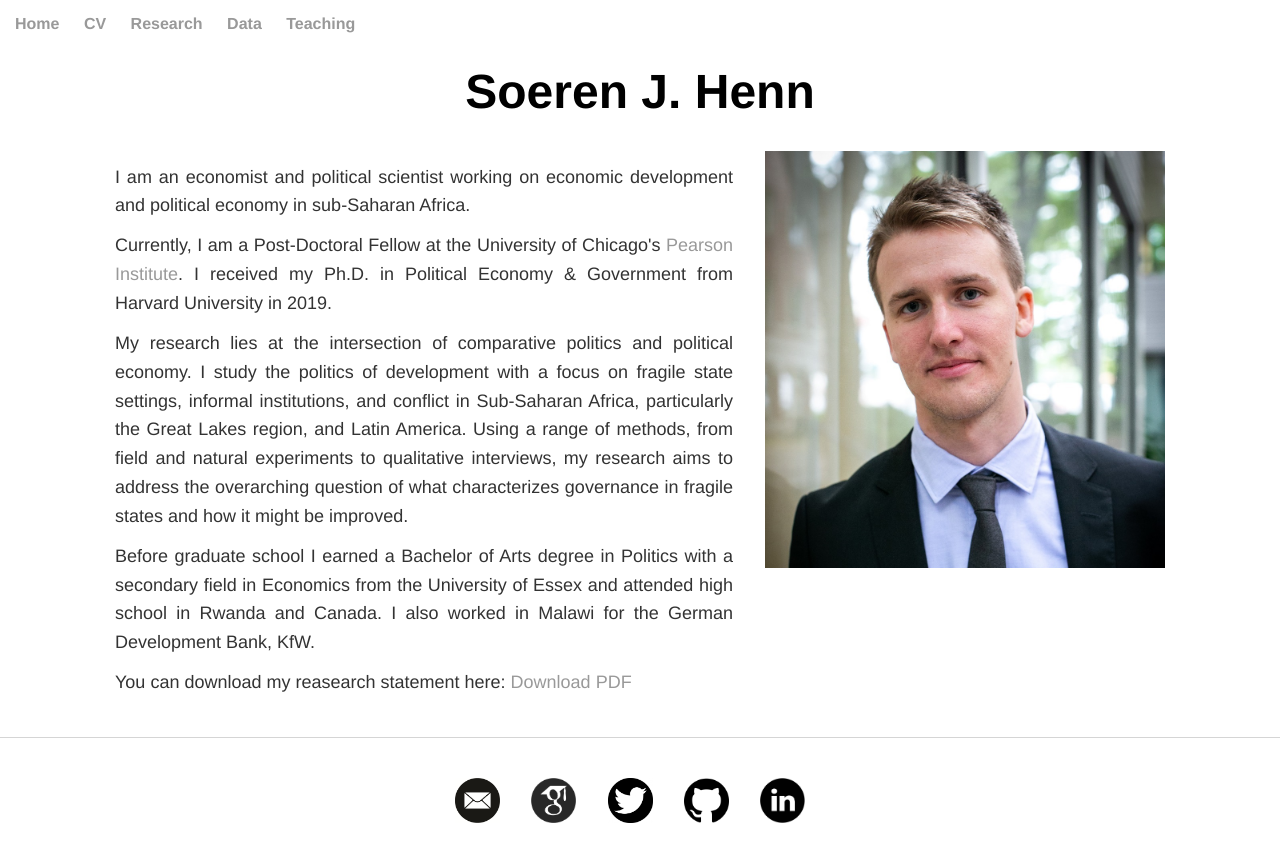
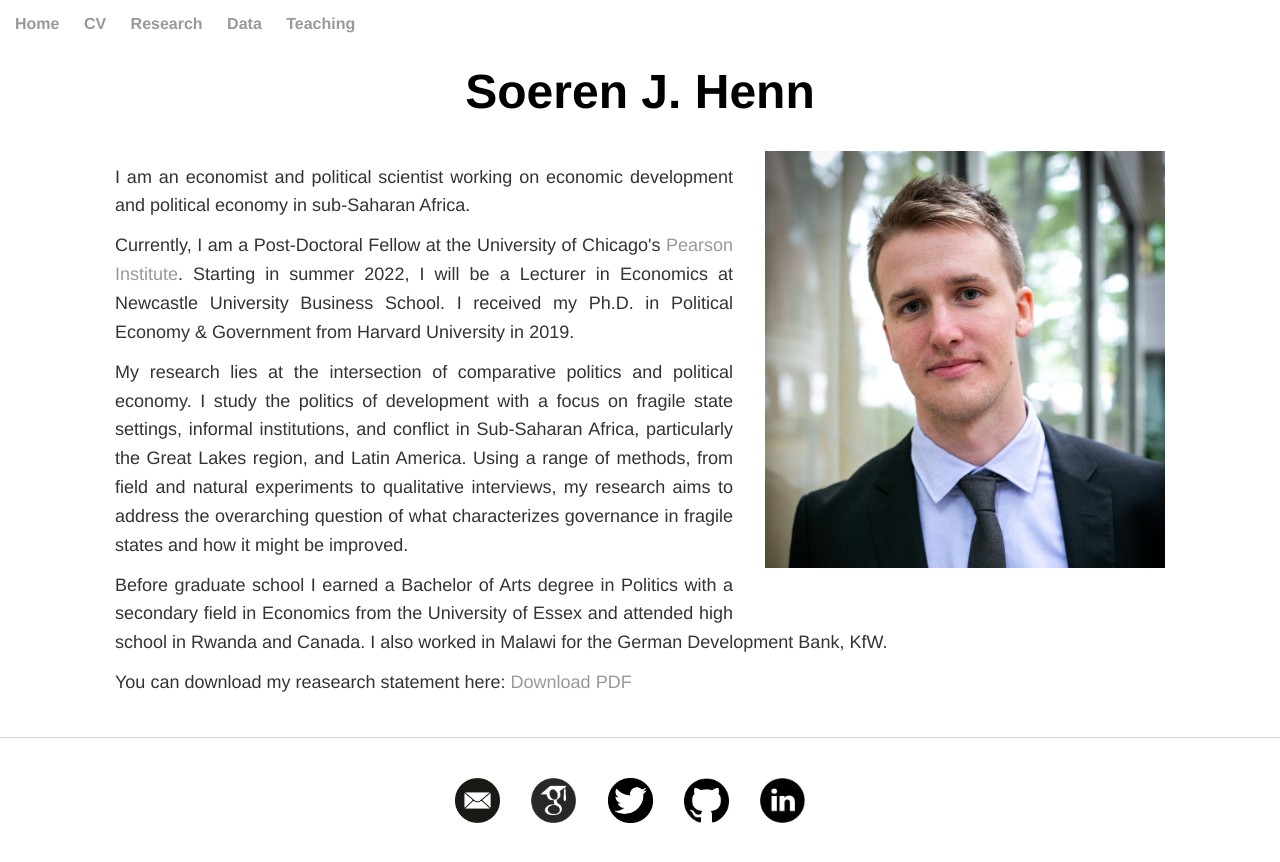
Before and after one commit to soeren-henn/soeren-henn.github.io, a Jekyll site: the page built from index.html, in a window 1280 px wide. Shown: the top 862 px of the page. Built offline with Jekyll 4.4.1, drawn with Linux system fonts in a browser that asks for light colours.

Commit message:
Update index.html

```diff
--- a/index.html
+++ b/index.html
@@ -14,7 +14,7 @@
 
 	<div class="biotext">
 		<p>I am an economist and political scientist working on economic development and political economy in sub-Saharan Africa.</p>
-		<p>Currently, I am a Post-Doctoral Fellow at the University of Chicago's <a href="https://thepearsoninstitute.org" target="_blank">Pearson Institute</a>. I received my Ph.D. in Political Economy &#38 Government from Harvard University in 2019.</p>
+		<p>Currently, I am a Post-Doctoral Fellow at the University of Chicago's <a href="https://thepearsoninstitute.org" target="_blank">Pearson Institute</a>. Starting in summer 2022, I will be a Lecturer in Economics at Newcastle University Business School. I received my Ph.D. in Political Economy &#38 Government from Harvard University in 2019.</p>
 		<p>My research lies at the intersection of comparative politics and political economy. I study the politics of development with a focus on fragile state settings, informal institutions, and conflict in Sub-Saharan Africa, particularly the Great Lakes region, and Latin America. Using a range of methods, from field and natural experiments to qualitative interviews, my research aims to address the overarching question of what characterizes governance in fragile states and how it might be improved.</p>
 		<p>Before graduate school I earned a Bachelor of Arts degree in Politics with a secondary field in Economics from the University of Essex and attended high school in Rwanda and Canada. I also worked in Malawi for the German Development Bank, KfW. </p>
 		<p> You can download my reasearch statement here: <a href="/files/Henn_research.pdf" class="btn btn-default pull-right" title="PDF">Download PDF</a></p>
```
